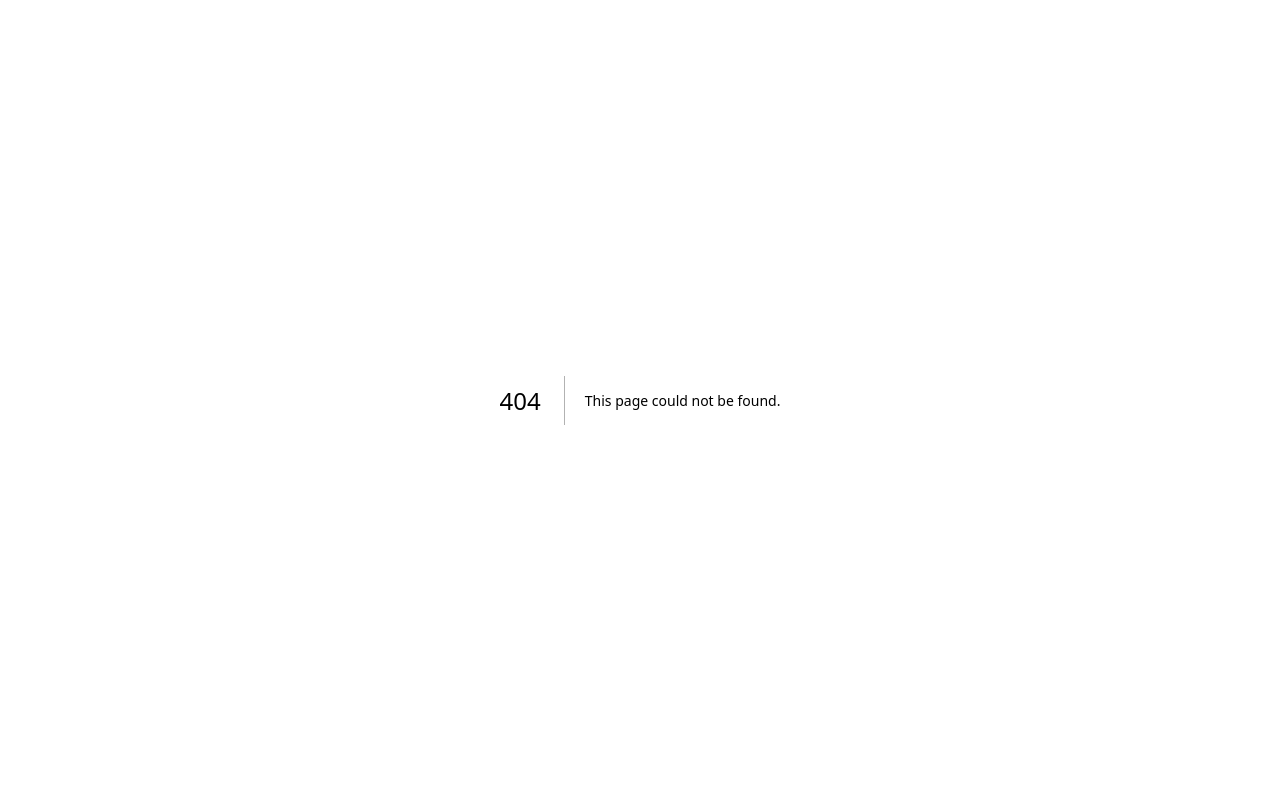
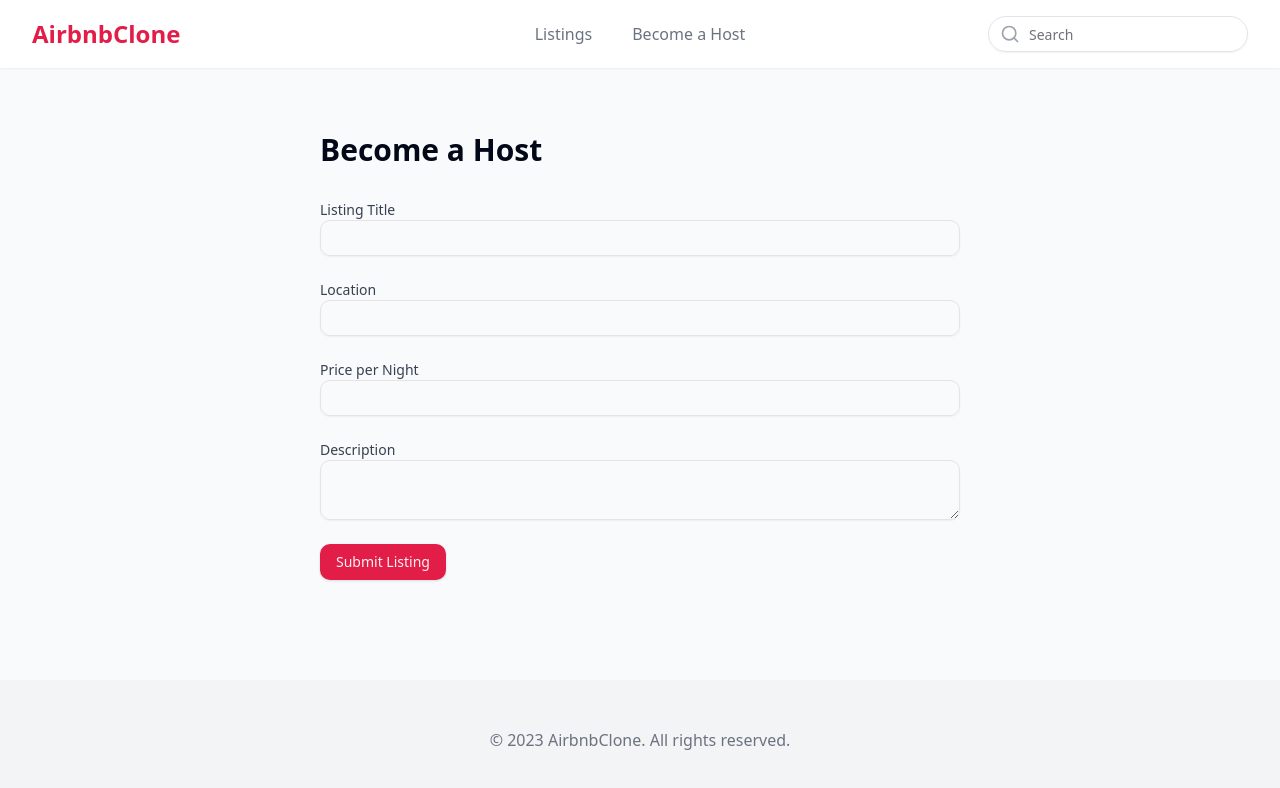
Before and after one commit to markokraemer/sg-3311722739310385, a Next.js app: page /host in a window 1280 px wide. Before the commit this address had no page. Shown: the top 788 px of the page. Built offline with nearby package versions, Linux system fonts and the light colour scheme.

Commit message:
SOFTGEN MAGIC

```diff
--- a/src/components/ListingCard.js
+++ b/src/components/ListingCard.js
@@ -4,6 +4,7 @@ import { AspectRatio } from "@/components/ui/aspect-ratio"
 import { Star, Heart } from "lucide-react"
 import Link from 'next/link'
 import { motion } from 'framer-motion';
+import { Button } from '@/components/ui/button';
 
 export default function ListingCard({ listing }) {
   const [isFavorite, setIsFavorite] = useState(false);
@@ -18,8 +19,8 @@ export default function ListingCard({ listing }) {
       whileHover={{ scale: 1.05 }}
       transition={{ duration: 0.3 }}
     >
+      <Card className="overflow-hidden hover:shadow-lg transition-shadow duration-300 relative">
         <Link href={`/listings/${listing.id}`}>
-        <Card className="overflow-hidden hover:shadow-lg transition-shadow duration-300 relative">
           <AspectRatio ratio={4/3}>
             <img
               src={listing.image}
@@ -27,6 +28,7 @@ export default function ListingCard({ listing }) {
               className="object-cover w-full h-full"
             />
           </AspectRatio>
+        </Link>
         <button
           onClick={toggleFavorite}
           className="absolute top-2 right-2 p-2 bg-white rounded-full shadow-md"
@@ -34,6 +36,7 @@ export default function ListingCard({ listing }) {
           <Heart className={`h-5 w-5 ${isFavorite ? 'text-red-500 fill-current' : 'text-gray-500'}`} />
         </button>
         <CardContent className="p-4">
+          <Link href={`/listings/${listing.id}`}>
             <h3 className="font-semibold text-lg mb-1">{listing.title}</h3>
             <p className="text-sm text-gray-500 mb-2">{listing.location}</p>
             <div className="flex items-center mb-2">
@@ -41,12 +44,13 @@ export default function ListingCard({ listing }) {
               <span className="text-sm font-medium">{listing.rating}</span>
               <span className="text-sm text-gray-500 ml-1">({listing.reviews} reviews)</span>
             </div>
+          </Link>
         </CardContent>
-          <CardFooter className="p-4 pt-0">
+        <CardFooter className="p-4 pt-0 flex justify-between items-center">
           <p className="text-lg font-bold">${listing.price} <span className="text-sm font-normal">/ night</span></p>
+          <Button size="sm">View Details</Button>
         </CardFooter>
       </Card>
-      </Link>
     </motion.div>
   )
 }
--- /dev/null
+++ b/src/lib/api.js
@@ -0,0 +1,20 @@
+import { featuredListings } from '@/data/listings';
+
+export const fetchListings = async (searchTerm = '', priceFilter = '') => {
+  // Simulate API delay
+  await new Promise(resolve => setTimeout(resolve, 1000));
+
+  // Filter listings based on search term and price filter
+  return featuredListings.filter(listing =>
+    (listing.title.toLowerCase().includes(searchTerm.toLowerCase()) ||
+    listing.location.toLowerCase().includes(searchTerm.toLowerCase())) &&
+    (priceFilter === '' || listing.price <= parseInt(priceFilter))
+  );
+};
+
+export const fetchListingById = async (id) => {
+  // Simulate API delay
+  await new Promise(resolve => setTimeout(resolve, 500));
+
+  return featuredListings.find(listing => listing.id === parseInt(id));
+};
--- /dev/null
+++ b/src/pages/host.js
@@ -0,0 +1,81 @@
+import { useState } from 'react';
+import Layout from '@/components/Layout';
+import { Input } from '@/components/ui/input';
+import { Button } from '@/components/ui/button';
+import { Textarea } from '@/components/ui/textarea';
+
+export default function BecomeAHost() {
+  const [formData, setFormData] = useState({
+    title: '',
+    location: '',
+    price: '',
+    description: '',
+  });
+
+  const handleChange = (e) => {
+    const { name, value } = e.target;
+    setFormData(prevState => ({
+      ...prevState,
+      [name]: value
+    }));
+  };
+
+  const handleSubmit = (e) => {
+    e.preventDefault();
+    // Here you would typically send the data to your backend
+    console.log('Form submitted:', formData);
+    alert('Thank you for submitting your listing!');
+  };
+
+  return (
+    <Layout>
+      <div className="max-w-2xl mx-auto px-4 py-16">
+        <h1 className="text-3xl font-bold mb-8">Become a Host</h1>
+        <form onSubmit={handleSubmit} className="space-y-6">
+          <div>
+            <label htmlFor="title" className="block text-sm font-medium text-gray-700">Listing Title</label>
+            <Input
+              id="title"
+              name="title"
+              value={formData.title}
+              onChange={handleChange}
+              required
+            />
+          </div>
+          <div>
+            <label htmlFor="location" className="block text-sm font-medium text-gray-700">Location</label>
+            <Input
+              id="location"
+              name="location"
+              value={formData.location}
+              onChange={handleChange}
+              required
+            />
+          </div>
+          <div>
+            <label htmlFor="price" className="block text-sm font-medium text-gray-700">Price per Night</label>
+            <Input
+              id="price"
+              name="price"
+              type="number"
+              value={formData.price}
+              onChange={handleChange}
+              required
+            />
+          </div>
+          <div>
+            <label htmlFor="description" className="block text-sm font-medium text-gray-700">Description</label>
+            <Textarea
+              id="description"
+              name="description"
+              value={formData.description}
+              onChange={handleChange}
+              required
+            />
+          </div>
+          <Button type="submit">Submit Listing</Button>
+        </form>
+      </div>
+    </Layout>
+  );
+}
--- a/src/pages/listings/index.js
+++ b/src/pages/listings/index.js
@@ -1,35 +1,35 @@
-import { useState } from 'react';
+import { useState, useEffect } from 'react';
 import Layout from '@/components/Layout';
 import ListingCard from '@/components/ListingCard';
-import { featuredListings } from '@/data/listings';
 import { Input } from '@/components/ui/input';
 import { Button } from '@/components/ui/button';
 import { Search } from 'lucide-react';
 import { Select } from '@/components/ui/select';
+import { fetchListings } from '@/lib/api';
 
 export default function Listings() {
   const [searchTerm, setSearchTerm] = useState('');
   const [priceFilter, setPriceFilter] = useState('');
-  const [filteredListings, setFilteredListings] = useState(featuredListings);
-  const [isLoading, setIsLoading] = useState(false);
+  const [listings, setListings] = useState([]);
+  const [isLoading, setIsLoading] = useState(true);
   const [error, setError] = useState(null);
 
-  const handleSearch = () => {
+  const handleSearch = async () => {
     setIsLoading(true);
     setError(null);
     try {
-      const filtered = featuredListings.filter(listing =>
-        (listing.title.toLowerCase().includes(searchTerm.toLowerCase()) ||
-        listing.location.toLowerCase().includes(searchTerm.toLowerCase())) &&
-        (priceFilter === '' || listing.price <= parseInt(priceFilter))
-      );
-      setFilteredListings(filtered);
+      const filteredListings = await fetchListings(searchTerm, priceFilter);
+      setListings(filteredListings);
     } catch (err) {
       setError('An error occurred while searching. Please try again.');
     } finally {
       setIsLoading(false);
     }
   };
+
+  useEffect(() => {
+    handleSearch();
+  }, []);
 
   return (
     <Layout>
@@ -65,11 +65,15 @@ export default function Listings() {
           </Button>
         </div>
         {error && <p className="text-red-500 mb-4">{error}</p>}
-        <div className="grid grid-cols-1 sm:grid-cols-2 lg:grid-cols-3 gap-8">
-          {filteredListings.map((listing) => (
-            <ListingCard key={listing.id} listing={listing} />
-          ))}
-        </div>
+        {isLoading ? (
+          <p>Loading listings...</p>
+        ) : (
+          <div className="grid grid-cols-1 sm:grid-cols-2 lg:grid-cols-3 gap-8">
+            {listings.map((listing) => (
+              <ListingCard key={listing.id} listing={listing} />
+            ))}
+          </div>
+        )}
       </div>
     </Layout>
   );
```
Lines whose indentation alone changed are shown as unchanged.
